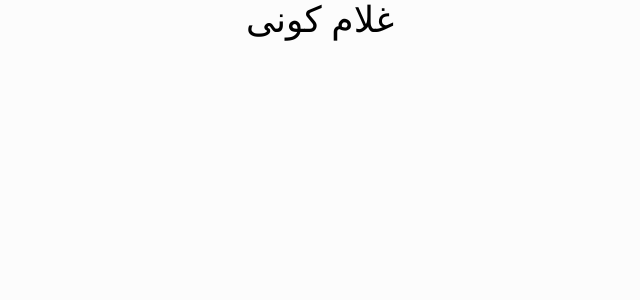
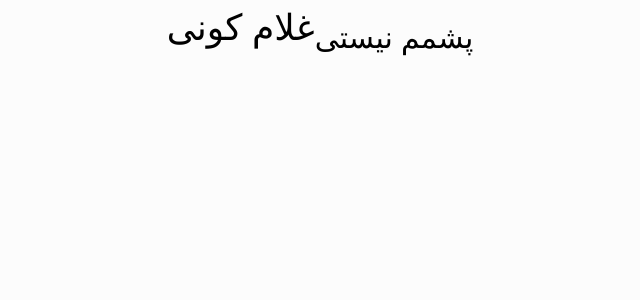
Before and after one commit to mohammad-k13/cortex, a Next.js app: page /shop in a window 1280 px wide. Shown: the top 300 px of the page, without its empty margins (320-960 px from the left). Built offline with nearby package versions, Linux system fonts and the light colour scheme.

Commit message:
other changes

```diff
--- a/app/layout.tsx
+++ b/app/layout.tsx
@@ -20,6 +20,7 @@ export default function RootLayout({
 			<body className={`${poppins.className} flex-center`}>
 				{/* <Header /> */}
 				<h2 className="text-4xl text-black">غلام کونی</h2>
+				<h1 className="text-3xl text-black mt-5">پشمم نیستی				</h1>
 				{/* <main className="max-w-[1950px] max-h-[1080px] mx-auto">{children}</main> */}
 			</body>
 		</html>
```
